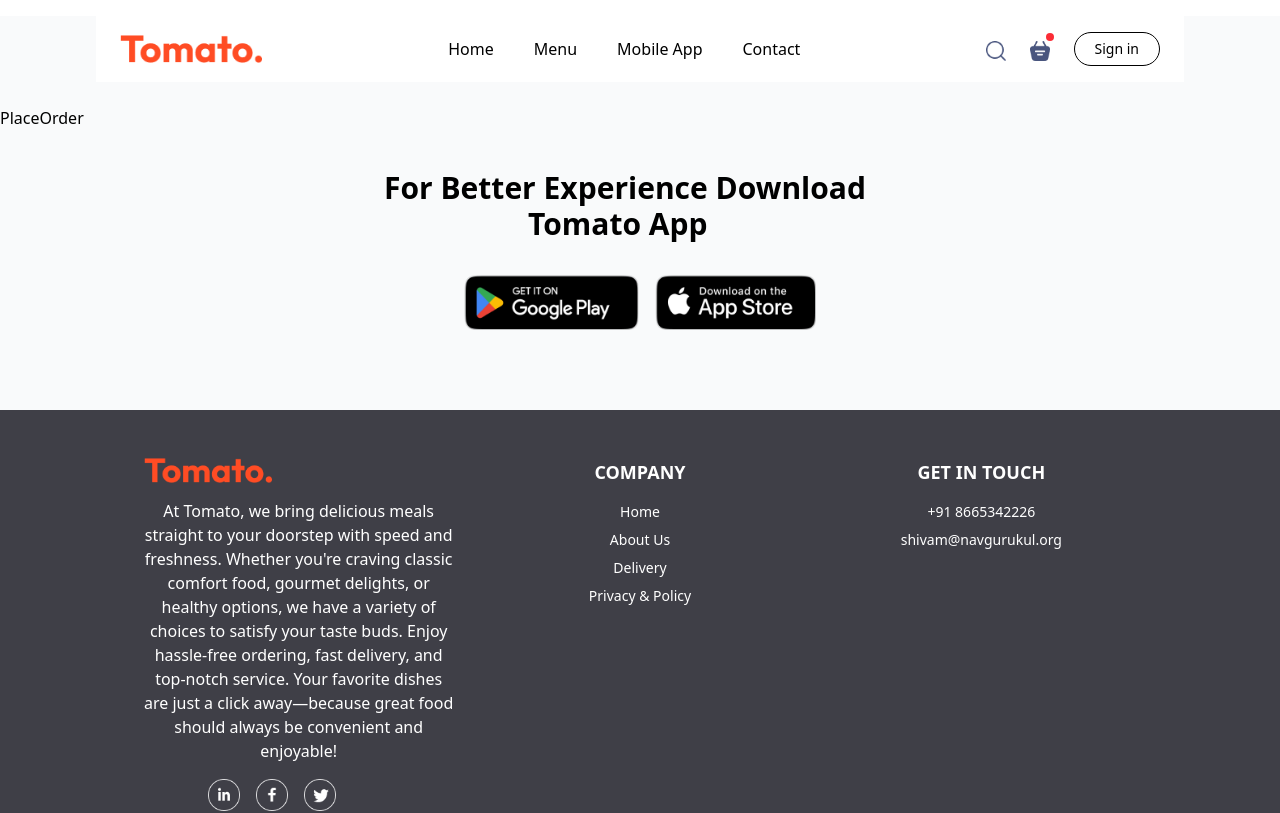
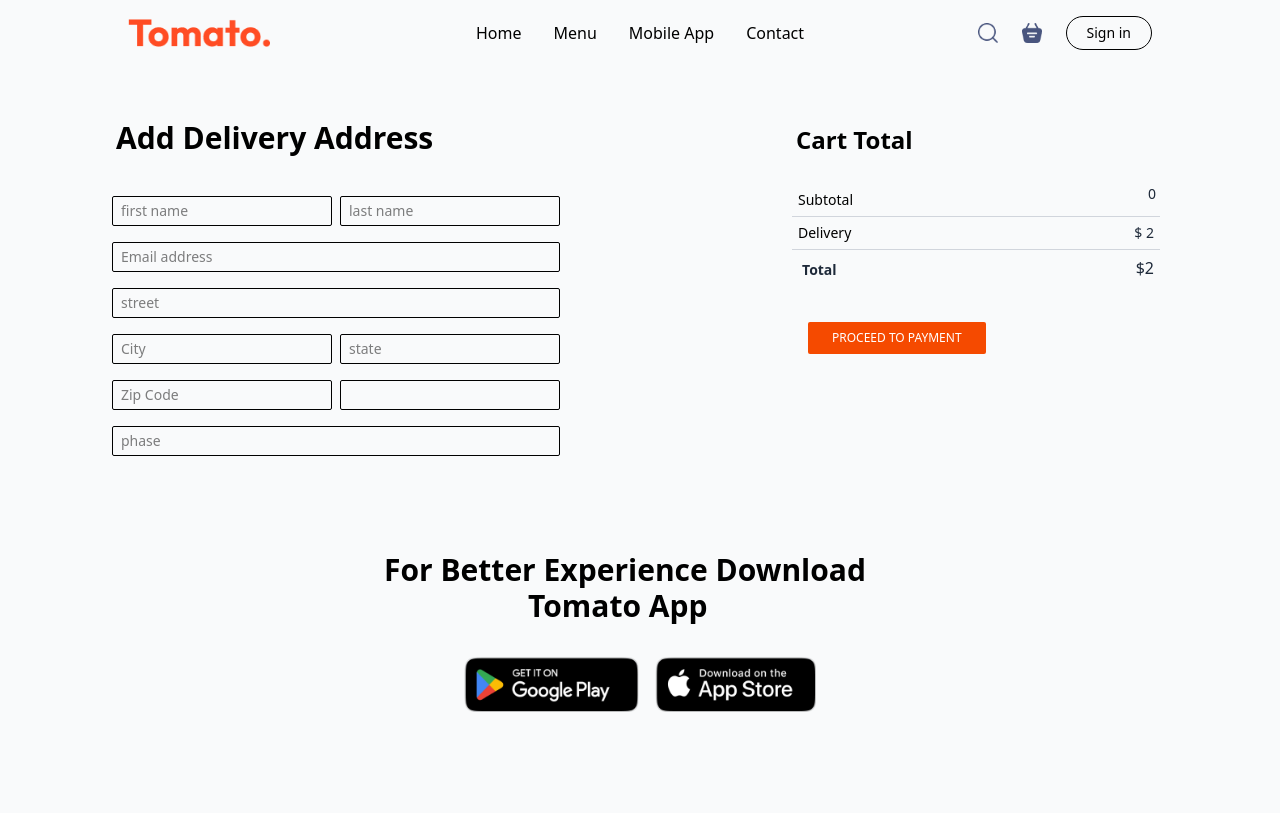
Before and after one commit to Shivam8299/Food_Del, a React (Vite) app in the folder frontend/: page /order in a window 1280 px wide. Shown: the top 813 px of the page. Built offline with nearby package versions, Linux system fonts and the light colour scheme.

Commit message:
complete order page

```diff
--- a/frontend/src/components/AppDownload.jsx
+++ b/frontend/src/components/AppDownload.jsx
@@ -3,8 +3,8 @@
 
 function AppDownload() {
   return (
-    <div id='mobile-app' className="py-10 mb-10">
-      <h1 className=" ml-6 sm:ml-24 md:ml-44 lg:ml-64 xl:ml-96 text-2xl sm:text-3xl md:4xl font-semibold  mb-8" >For Better Experience Download <br />
+    <div id='mobile-app' className="py-24 mb-10 ">
+      <h1 className=" ml-6 sm:ml-24 md:ml-44 lg:ml-64 xl:ml-96 text-2xl lg:text-3xl sm:text-3xl md:4xl font-semibold  mb-8" >For Better Experience Download <br />
       <span className="ml-28 md:ml-36">Tomato App</span></h1>
       <div className="flex justify-center gap-4">
         <img className="h-14 hover:shadow-xl cursor-pointer  "  src={assets.play_store} alt="" />
--- a/frontend/src/components/FoodDesplay.jsx
+++ b/frontend/src/components/FoodDesplay.jsx
@@ -3,8 +3,8 @@
 import { assets } from "../assets/frontend_assets/assets";
 
 function FoodDisplay({ category }) {
-  const { cartItems, setCartItems, addToCart, removeFromCArt } =
-    useContext(StoreContext);
+  const { cartItems, setCartItems, addToCart, removeFromCart } = useContext(StoreContext);
+
 
   const { food_list } = useContext(StoreContext);
 
@@ -39,12 +39,12 @@
                   {!cartItems[item._id] ? (
                     <img
                       onClick={() => addToCart(item._id)}
-                      className="cursor-pointer absolute bottom-9 left-[320px]  md:left-58 xl:left-48 w-10 h-10 md:w-8 md:h-8"
+                      className="cursor-pointer absolute bottom-9 left-[320px]  md:left-58 lg:left-52 xl:left-48 w-10 h-10 md:w-8 md:h-8"
                       src={assets.add_icon_white}
                       alt="Add"
                     />
                   ) : (
-                    <div className="flex gap-1 absolute bottom-9  left-[280px] sm:left-52 xl:left-38 bg-white py-1 px-2 rounded-full">
+                    <div className="flex gap-1 absolute bottom-9  left-[280px] sm:left-52 lg:left-40 xl:left-38 bg-white py-1 px-2 rounded-full">
                       <img
                         className="w-6 h-6 cursor-pointer"
                         onClick={() => addToCart(item._id)}
@@ -54,7 +54,7 @@
                       <p className="text-gray-800 ">{cartItems[item._id]}</p>
                       <img
                         className="w-6 h-6 cursor-pointer"
-                        onClick={() => removeFromCArt(item._id)}
+                        onClick={() => removeFromCart(item._id)}
                         src={assets.remove_icon_red}
                         alt="Decrease"
                       />
--- a/frontend/src/components/Header.jsx
+++ b/frontend/src/components/Header.jsx
@@ -3,7 +3,7 @@
 
 function Header() {
   return (
-    <div className="px-4">
+    <div className="px-4 ">
       <div
         className="bg-cover bg-center h-[450px] rounded-xl w-full flex items-center"
         style={{ backgroundImage: `url(${assets.header_img})` }}
--- a/frontend/src/components/Navbar.jsx
+++ b/frontend/src/components/Navbar.jsx
@@ -6,38 +6,23 @@
 import { StoreContext } from "../context/StoreContext";
 
 function Navbar() {
-  const [isOpen, setIsOpen] = useState(false); // Toggle for mobile menu
+  const [isOpen, setIsOpen] = useState(false);
   const [showLogin, setShowLogin] = useState(false);
-  const{cartItems} = useContext(StoreContext)
-
-  console.log("13", cartItems)
-
-  // // Function to handle scrolling
-  // const scrollToSection = (id) => {
-  //   const element = document.getElementById(id);
-  //   if (element) {
-  //     element.scrollIntoView({ behavior: "smooth"});
-  //   }
-  //   setIsOpen(false); // Close mobile menu after clicking
-  // };
+  const { totalCartAmmount } = useContext(StoreContext);
 
   const scrollToSection = (id) => {
     const element = document.getElementById(id);
     if (element) {
-       // Get target position
       const targetPosition = element.offsetTop;
-      // Current scroll position
       const startPosition = window.scrollY;
       const distance = targetPosition - startPosition;
       let startTime = null;
-      //time Duration
-      let duration = 1500;
-      (id === 'menu')? duration =500 : duration=2000
+      let duration = id === "menu" ? 500 : 2000;
 
       function animation(currentTime) {
         if (startTime === null) startTime = currentTime;
         const timeElapsed = currentTime - startTime;
-        const progress = Math.min(timeElapsed / duration, 1); // Ensures it stops at target
+        const progress = Math.min(timeElapsed / duration, 1);
 
         window.scrollTo(0, startPosition + distance * easeInOutQuad(progress));
 
@@ -55,44 +40,65 @@
   };
 
   return (
-    <nav className="flex justify-between items-center mt-4 lg:px-6 py-4 mb-6 bg-white md:mx-24 mx-1 ">
-      {/* Logo */}
-      <Link to="/"><img className="h-7 ml-4 sm:ml-0" src={assets.logo} alt="Logo" /></Link>
+    <>
+      {/* Fixed Navbar */}
+      <nav className="fixed top-0 left-0 w-full bg-gray-50  py-4 flex justify-between items-center px-4 md:px-16 lg:px-32">
+        {/* Logo (Left Side) */}
+        <Link to="/">
+          <img className="h-7" src={assets.logo} alt="Logo" />
+        </Link>
 
-      {/* Desktop Menu */}
-      <ul className="hidden lg:flex justify-between items-center md:gap-6 lg:gap-10">
-        <Link to="/" className="cursor-pointer hover:border-b  border-gray-600 hover:font-semibold">Home</Link>
-        <a href="#menu" onClick={() => scrollToSection("menu")} className="cursor-pointer hover:border-b border-gray-600 hover:font-semibold">Menu</a>
-        <a href="#mobile-app" onClick={() => scrollToSection("mobile-app")} className="cursor-pointer hover:border-b border-gray-600 hover:font-semibold">Mobile App</a>
-        <a href="#contact" onClick={() => scrollToSection("contact")} className="cursor-pointer hover:border-b border-gray-600 hover:font-semibold">Contact</a>
-      </ul>
-
-      {/* Right Section (Cart, Search, Sign-up) */}
-      <div className="hidden lg:flex justify-between items-center gap-6">
-        <img className="h-5 mt-1 cursor-pointer" src={assets.search_icon} alt="Search" />
+        {/* Right Side (Cart, Search, Sign-in) - Hidden in Mobile */}
+        <div className="hidden lg:flex items-center space-x-6">
+          <img className="h-5 cursor-pointer" src={assets.search_icon} alt="Search" />
           <div className="relative">
-          <Link to="/cart" ><img className="h-5 mt-1 cursor-pointer" src={assets.basket_icon} alt="Basket" /></Link>
+            <Link to="/cart">
+              <img className="h-5 cursor-pointer" src={assets.basket_icon} alt="Basket" />
+            </Link>
+            {totalCartAmmount() !== 0 && (
               <div className="h-2 w-2 rounded-full bg-red-500 absolute -top-1 -right-1"></div>
+            )}
           </div>
           <button onClick={() => setShowLogin(true)}
-          className="px-5 py-[6px] border rounded-full text-sm hover:bg-gray-100 transition cursor-pointer">
+            className="px-5 py-[6px] border rounded-full text-sm hover:bg-gray-100 transition">
             Sign in
           </button>
           {showLogin && <Login setShowLogin={setShowLogin} />}
         </div>
 
+        {/* Mobile View: Cart & Search Icons next to Menu Button */}
+        <div className="lg:hidden flex items-center space-x-4">
+          <img className="h-5 cursor-pointer" src={assets.search_icon} alt="Search" />
+          <div className="relative">
+            <Link to="/cart">
+              <img className="h-5 cursor-pointer" src={assets.basket_icon} alt="Basket" />
+            </Link>
+            {totalCartAmmount() !== 0 && (
+              <div className="h-2 w-2 rounded-full bg-red-500 absolute -top-1 -right-1"></div>
+            )}
+          </div>
+
           {/* Mobile Menu Button */}
-      <button className="lg:hidden text-3xl pr-5" onClick={() => setIsOpen(!isOpen)}>
+          <button className="text-3xl" onClick={() => setIsOpen(!isOpen)}>
             {isOpen ? <FaTimes /> : <FaBars />}
           </button>
+        </div>
+
+        {/* Desktop Menu */}
+        <ul className="hidden lg:flex items-center space-x-8 absolute left-1/2 transform -translate-x-1/2">
+          <Link to="/" className="cursor-pointer hover:border-b border-gray-600 hover:font-semibold">Home</Link>
+          <a onClick={() => scrollToSection("menu")} className="cursor-pointer hover:border-b border-gray-600 hover:font-semibold">Menu</a>
+          <a onClick={() => scrollToSection("mobile-app")} className="cursor-pointer hover:border-b border-gray-600 hover:font-semibold">Mobile App</a>
+          <a onClick={() => scrollToSection("contact")} className="cursor-pointer hover:border-b border-gray-600 hover:font-semibold">Contact</a>
+        </ul>
 
         {/* Mobile Menu */}
         <div
-        className={`fixed top-0 right-0 h-full w-2/3 shadow-lg bg-white flex flex-col gap-6 py-10 px-6 transition-transform duration-300 ${
+          className={`fixed top-0 right-0 h-full w-2/3 sm:w-1/2 bg-white shadow-lg flex flex-col items-start space-y-6 py-10 px-6 transition-transform duration-300 ${
             isOpen ? "translate-x-0" : "translate-x-full"
           } lg:hidden`}
         >
-        <button className="absolute top-5 right-6 text-3xl font-thin" onClick={() => setIsOpen(false)}>
+          <button className="absolute top-5 right-6 text-3xl" onClick={() => setIsOpen(false)}>
             <FaTimes />
           </button>
 
@@ -102,6 +108,10 @@
           <a onClick={() => scrollToSection("contact")} className="cursor-pointer text-lg font-semibold">Contact</a>
         </div>
       </nav>
+
+      {/* Offset to prevent content from hiding behind navbar */}
+      <div className="h-16 md:h-20"></div>
+    </>
   );
 }
 
--- a/frontend/src/context/StoreContext.jsx
+++ b/frontend/src/context/StoreContext.jsx
@@ -20,13 +20,24 @@
         setCartItems((prev)=>({...prev,[itemId]:prev[itemId]-1}))
     }
 
+    const totalCartAmmount = (itemId)=>{
+        let totalAmmount = 0;
+        for(const item in cartItems){
+            if(cartItems[item]>0){
+                let itemInfo = food_list.find((product) =>product._id === item);
+                totalAmmount += itemInfo.price * cartItems[item]
+            }
+        }
+        return totalAmmount;
+    }
 
     const contextValue = {
         food_list,
         cartItems,
         setCartItems,
         addToCart,
-        removeFromCart
+        removeFromCart,
+        totalCartAmmount
     }
     return(
         <StoreContext.Provider value = {contextValue}>
--- a/frontend/src/pages/Cart.jsx
+++ b/frontend/src/pages/Cart.jsx
@@ -1,14 +1,16 @@
 import React, { useContext } from "react";
 import { StoreContext } from "../context/StoreContext";
 import { assets } from "../assets/frontend_assets/assets";
+import { useNavigate } from "react-router-dom";
 
 function Cart() {
   // console.log(itemCounts)
-  const { cartItems, food_list, removeFromCart } = useContext(StoreContext);
+  const { cartItems, food_list, removeFromCart, totalCartAmmount } = useContext(StoreContext);
+  const navigate = useNavigate()
   console.log(cartItems._id);
   return (
-    <div className=" mx-4 md:mx-16 lg:mx-32 mt-12">
-      <div className="flex border-b border-gray-400 pb-2 justify-between">
+    <div className=" mx-4 md:mx-16 lg:mx-28 mt-12 bg-gray-50">
+      <div className="flex border-b border-gray-400 pb-2 justify-between ">
         <p className="font-semibold text-md">item</p>
         <p className="font-semibold text-md">Title</p>
         <p className="font-semibold text-md">Price</p>
@@ -43,22 +45,24 @@
 
       <div className="mt-16 mb-8 md:flex justify-between  ">
         <div className="w-full md:w-72 lg:w-96 px-2">
-          <p className=" p-1 font-bold text-xl  mb-6">Cart Total</p>
+          <p className=" p-1 font-bold text-xl  mb-6  text-center md:text-start">Cart Total</p>
           <div className="flex justify-between border-b-[1.5px] border-gray-300">
             <p className="text-sm p-[6px]">Subtotal</p>
-            <p className="text-sm mr-1 text-gray-800">0</p>
+            <p className="text-sm mr-1 text-gray-800">{totalCartAmmount()}</p>
           </div>
           <div className=" flex justify-between border-b-[1.5px] border-gray-300 p-[6px]">
             <p className="text-sm ">Delivery</p>
-            <p className="text-sm text-gray-800 ">2</p>
+            <p className="text-sm text-gray-800 ">$ 2</p>
           </div>
           <div className=" flex justify-between p-[6px]">
             <p className="p-1 mb-2 text-sm font-semibold text-gray-800 ">
               Total
             </p>
-            <p className="text-gray-800">0</p>
+            <p className="text-gray-800">${totalCartAmmount()+2} </p>
           </div>
-          <button className="px-6 py-2 rounded-sm ml-20 sm:ml-24 md:ml-4 bg-orange-600 text-xs text-white">
+          <button
+          onClick={()=>navigate('/order')}
+          className="px-6 py-2 rounded-sm ml-20 sm:ml-24 md:ml-4 bg-orange-600 hover:bg-orange-700 cursor-pointer text-xs text-white">
             PROCEED TO CHECKOUT
           </button>
         </div>
--- a/frontend/src/pages/PlaceOrder.jsx
+++ b/frontend/src/pages/PlaceOrder.jsx
@@ -1,9 +1,88 @@
-import React from 'react'
+import React, { useContext } from "react";
+import { StoreContext } from "../context/StoreContext";
 
 function PlaceOrder() {
+  const { totalCartAmmount } = useContext(StoreContext);
   return (
-    <div>PlaceOrder</div>
-  )
+    <div className="md:flex justify-between mt-6  mx-1 sm:mx-2 md:mx-16 lg:mx-24 xl:mx-28">
+      <form className="">
+        <p className="text-xl sm:2xl md:text-3xl text-center md:text-start ml-1 font-bold mb-10 text-black">
+          Add Delivery Address
+        </p>
+        <div className=" flex gap-2 mb-4">
+          <input
+            className="outline-none border rounded-xs px-2 text-sm py-1"
+            type="text"
+            placeholder="first name"
+          />
+          <input
+            className="outline-none border rounded-xs px-2 text-sm py-1"
+            type="text"
+            placeholder="last name"
+          />
+        </div>
+        <input
+          className="outline-none border rounded-xs px-2 text-sm py-1 w-full mb-4"
+          type="text"
+          placeholder="Email address"
+        />
+        <input
+          className="outline-none border rounded-xs px-2 text-sm py-1 w-full mb-4"
+          type="text"
+          placeholder="street"
+        />
+        <div className=" flex gap-2 mb-4">
+          <input
+            className="outline-none border rounded-xs px-2 text-sm py-1"
+            type="text"
+            placeholder="City"
+          />
+          <input
+            className="outline-none border rounded-xs px-2 text-sm py-1"
+            type="text"
+            placeholder="state"
+          />
+        </div>
+        <div className=" flex gap-2 mb-4">
+          <input
+            className="outline-none border rounded-xs px-2 text-sm py-1"
+            type="text"
+            placeholder="Zip Code "
+          />
+          <input
+            className="outline-none border rounded-xs px-2 text-sm py-1"
+            type="text"
+          />
+        </div>
+        <input
+          className="outline-none border rounded-xs px-2 text-sm py-1 w-full"
+          type="text"
+          placeholder="phase"
+        />
+      </form>
+      <div className="w-full md:w-72 lg:w-96 mt-8 md:mt-0 px-2">
+        <p className=" p-1 font-bold text-xl md:text-2xl  mb-6  text-center md:text-start">Cart Total</p>
+        <div className="flex justify-between border-b-[1.5px] border-gray-300">
+          <p className="text-sm p-[6px]">Subtotal</p>
+          <p className="text-sm mr-1 text-gray-800">{totalCartAmmount()}</p>
+        </div>
+        <div className=" flex justify-between border-b-[1.5px] border-gray-300 p-[6px]">
+          <p className="text-sm ">Delivery</p>
+          <p className="text-sm text-gray-800 ">$ 2</p>
+        </div>
+        <div className=" flex justify-between p-[6px]">
+          <p className="p-1 mb-2 text-sm font-semibold text-gray-800 ">Total</p>
+          <p className="text-gray-800">${totalCartAmmount() + 2} </p>
+        </div>
+        <button
+          onClick={() => navigate("/order")}
+          className="px-6 py-2 rounded-xs mt-6 ml-20 sm:ml-24 md:ml-4 bg-orange-600 hover:bg-orange-700 cursor-pointer text-xs text-white"
+        >
+          PROCEED TO PAYMENT
+        </button>
+      </div>
+    </div>
+  );
 }
 
-export default PlaceOrder
+export default PlaceOrder;
```
Lines whose indentation alone changed are shown as unchanged.
